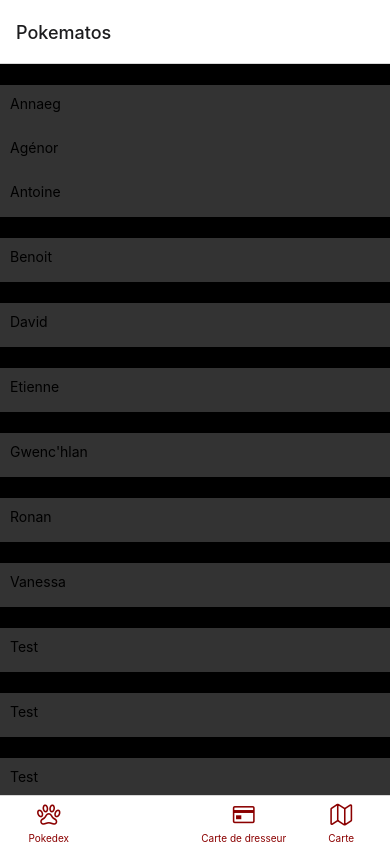
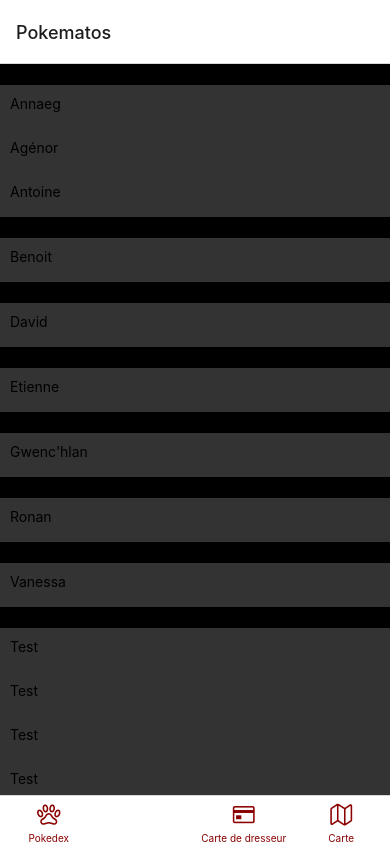
Before and after one commit to KoffiDMonky/PokemonStack, a React Native app: screen /Pokematos in a window 390 px wide. Built offline with nearby package versions, Linux system fonts and the light colour scheme; no server answers.

Commit message:
ascii app.js et correction du reprtoire test

```diff
--- a/component/Pokematos.js
+++ b/component/Pokematos.js
@@ -20,16 +20,36 @@
   {title: 'G', data: ["Gwenc'hlan"]}, //ATTENTION POUR LA DB METTRE DES " ... " et pas des ' ... '
   {title: 'R', data: ['Ronan']},
   {title: 'V', data: ['Vanessa']},
-  {title: 'T', data: ['Test']},
-  {title: 'T', data: ['Test']},
-  {title: 'T', data: ['Test']},
-  {title: 'T', data: ['Test']},
-  {title: 'T', data: ['Test']},
-  {title: 'T', data: ['Test']},
-  {title: 'T', data: ['Test']},
-  {title: 'T', data: ['Test']},
-  {title: 'T', data: ['Test']},
-  {title: 'T', data: ['Test']},
+  {
+    title: 'T',
+    data: [
+      'Test',
+      'Test',
+      'Test',
+      'Test',
+      'Test',
+      'Test',
+      'Test',
+      'Test',
+      'Test',
+    ],
+  },
+  {
+    title: '?',
+    data: [
+      '?Test',
+      '?Test',
+      '?Test',
+      '?Test',
+      '?Test',
+      '?Test',
+      '?Test',
+      '?Test',
+      '?Test',
+      '?Test',
+      '?Test',
+    ],
+  },
 ];
 
 function Pokematos() {
@@ -72,7 +92,9 @@
               <Text style={{flex: 1}}>Nom: Lelièvre</Text>
               <Text style={{flex: 1}}>Téléphone: 0642060906</Text>
               <Text style={{flex: 1}}>Email: annaeg@hotmail.fr</Text>
-              <Text style={{flex: 1}}>Adresse: 19 La Ruaudaie St-Nicolas-du-Tertre</Text>
+              <Text style={{flex: 1}}>
+                Adresse: 19 La Ruaudaie St-Nicolas-du-Tertre
+              </Text>
             </View>
           </View>
           <Button title="📞" />
@@ -85,11 +107,11 @@
           <Text style={{fontSize: 30}}>Modifier contact</Text>
           <View style={styles.contact}>
             <View>
-            <Image
-              style={styles.image}
-              source={require('../assets/Red_profile.webp')}
-            />
-            <Button title='Charger image' />
+              <Image
+                style={styles.image}
+                source={require('../assets/Red_profile.webp')}
+              />
+              <Button title="Charger image" />
             </View>
             <View style={styles.info}>
               <View style={styles.ligne}>
```
Also changed, not shown: App.js (+56 -0 lines).
